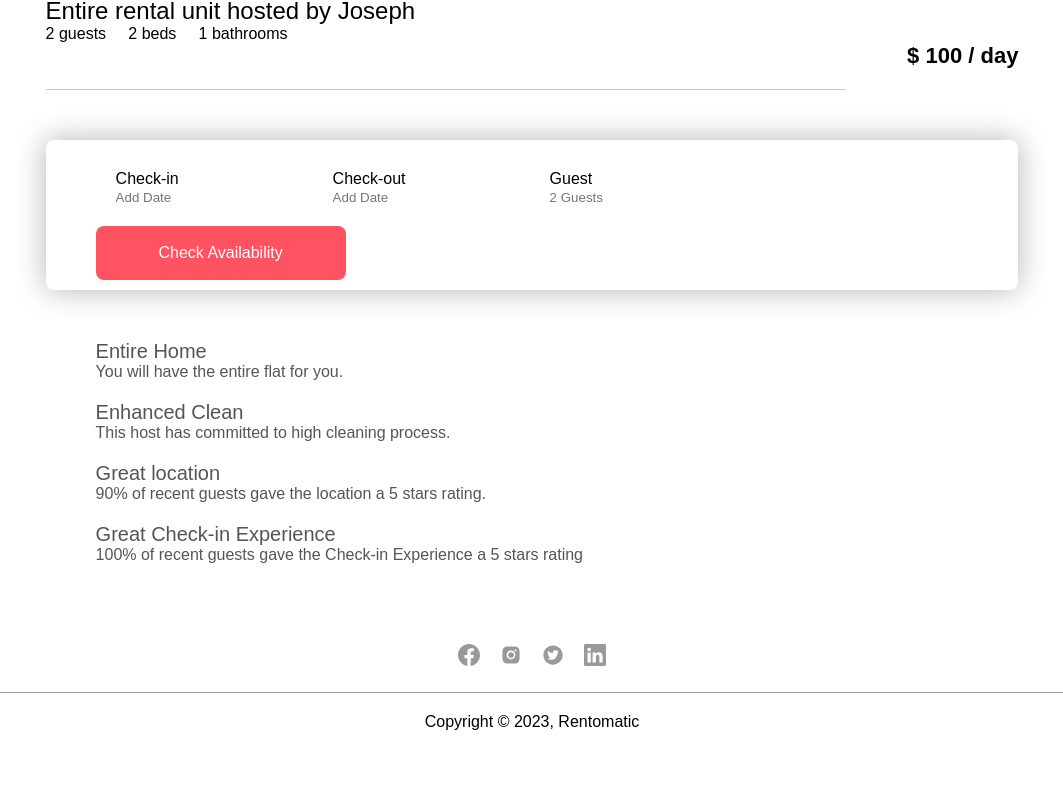
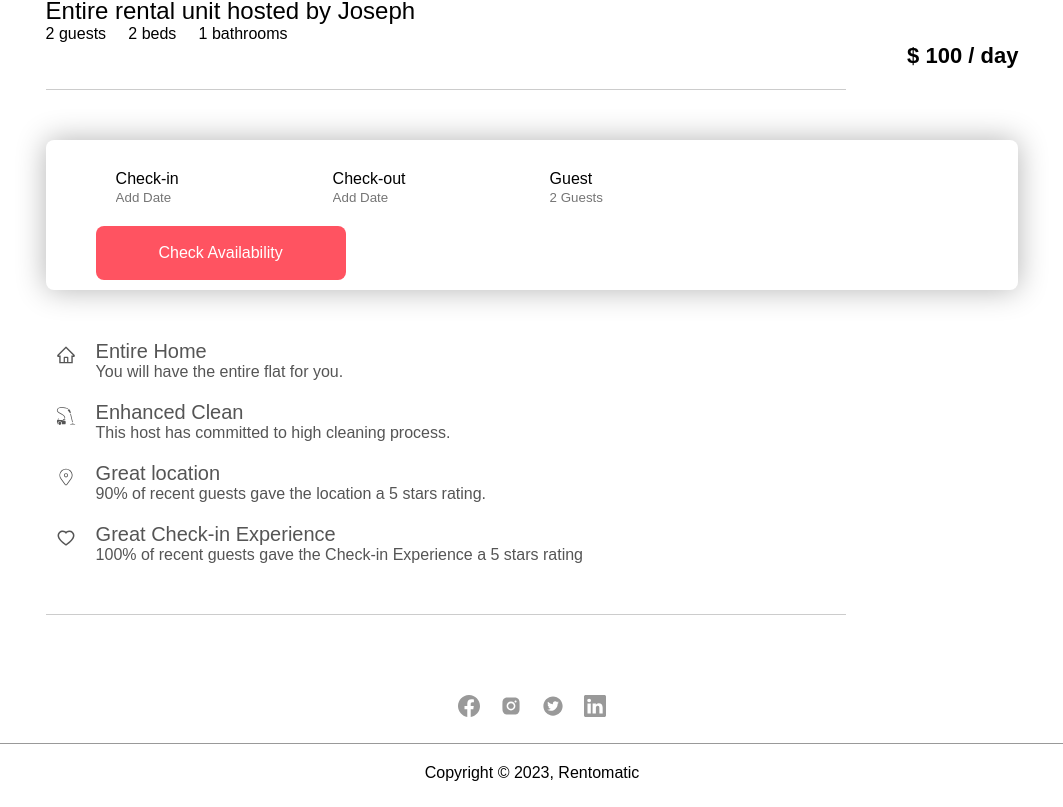
Before and after one commit to Ali-zayn/Rentomatic, a React (Create React App) app in the folder RentomaticCode/frontend/: page /Estate in a window 1280 px wide. Shown: the part 786-1593 px from the top of the page, without its empty margins (108-1171 px from the left). Before the commit the page ends 1542 px from the top, so only its background shows below. Built offline with nearby package versions, Linux system fonts and the light colour scheme.

Commit message:
details list icons

```diff
--- a/RentomaticCode/frontend/src/componets/Estate.css
+++ b/RentomaticCode/frontend/src/componets/Estate.css
@@ -92,9 +92,15 @@
     font-weight: 500;
     margin-bottom: 20px;
     color: #555;
+    position: relative;
 }
 .details-list li span{
     display: block;
     font-weight: 400;
     font-size: 16px;
 }
+.details-list li i{
+    position: absolute;
+    top: 5px;
+    left: -40px;
+}
--- a/RentomaticCode/frontend/src/componets/Estate.jsx
+++ b/RentomaticCode/frontend/src/componets/Estate.jsx
@@ -2,6 +2,10 @@ import Navbar from "./Navbar";
 import Footer from "./Footer";
 import "./Estate.css";
 import { BsStar, BsStarFill, BsStarHalf } from "react-icons/bs";
+import {AiOutlineHome, AiOutlineHeart } from "react-icons/ai";
+import {GiVacuumCleaner } from "react-icons/gi";
+import {CiLocationOn } from "react-icons/ci";
+
 import favorite1 from "../Images/favorite1.jfif";
 import favorite2 from "../Images/favorite2.jfif";
 import favorite3 from "../Images/favorite3.jfif";
@@ -85,19 +89,20 @@ function Estate() {
 
         </form>
         <ul className="details-list">
-          <li>Entire Home
+          <li><i><AiOutlineHome /></i>Entire Home
             <span>You will have the entire flat for you.</span>
           </li>
-          <li>Enhanced Clean
+          <li><i><GiVacuumCleaner /></i>Enhanced Clean
             <span>This host has committed to high cleaning process.</span>
           </li>
-          <li>Great location
+          <li><i><CiLocationOn /></i>Great location
             <span>90% of recent guests gave the location a 5 stars rating.</span>
           </li>
-          <li>Great Check-in Experience
+          <li><i><AiOutlineHeart /></i>Great Check-in Experience
             <span>100% of recent guests gave the Check-in Experience a 5 stars rating</span>
           </li>
         </ul>
+        <hr className="line" />
       </div>
       <Footer />
     </div>
```
